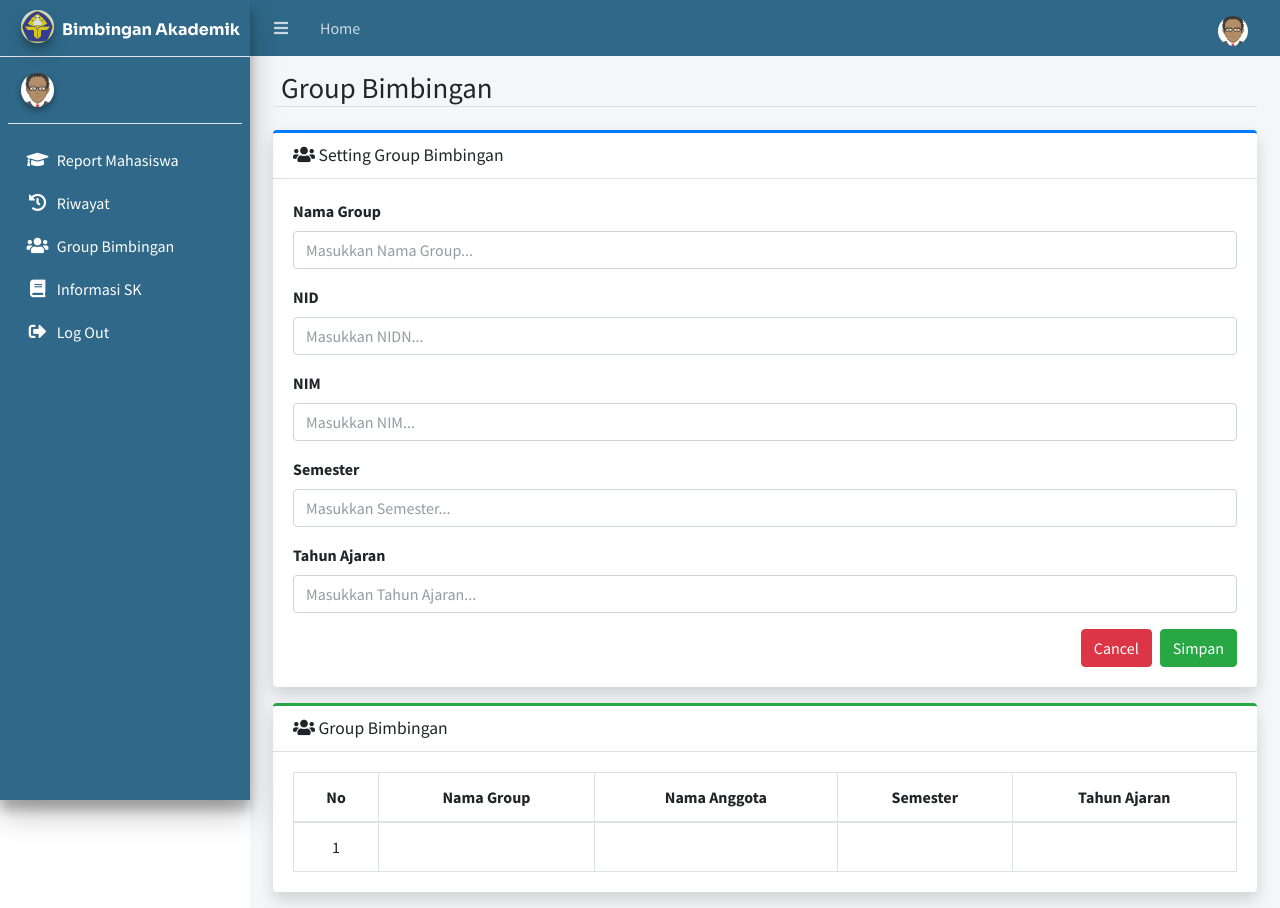
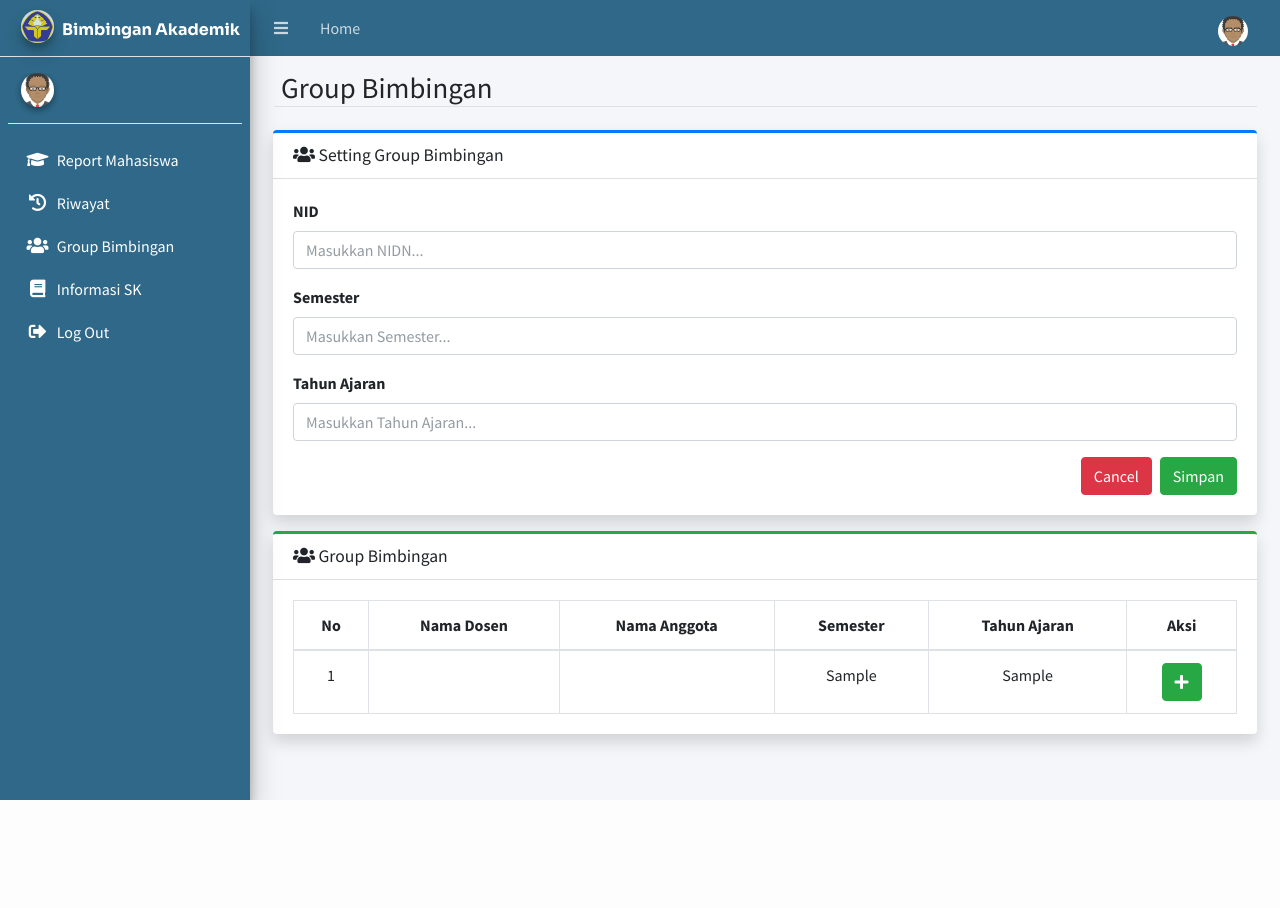
Before and after one commit to MrZwen/BimbinganAkademik, a CodeIgniter app: page /bimbinganAkademik/Cgroup/GroupBimbingan in a window 1280 px wide. After the commit the page ends 800 px from the top, so only its background shows below. Run offline with CodeIgniter, Linux system fonts and the light colour scheme; tables that the repository leaves empty or names only in its code hold one stand-in row (values such as "Sample post"); data that the repository does not hold is empty; some libraries are stand-ins or nearby versions.

Commit message:
Join tabel

```diff
--- a/application/models/Mgroup.php
+++ b/application/models/Mgroup.php
@@ -2,7 +2,11 @@
 class Mgroup extends CI_Model{
     public function tampilGroup()
     {
-        $query = $this->db->get('group_bimbingan');
+        $query = $this->db->select('*')
+				->from('group_bimbingan')
+				->join('dosen', 'dosen.nid = group_bimbingan.nid')
+                ->join('mahasiswa', 'mahasiswa.nim = group_bimbingan.nim')
+				->get();
         if($query->num_rows() > 0){
             $hasil = $query->result();
         }else{
--- a/application/views/Kaprodi/group.php
+++ b/application/views/Kaprodi/group.php
@@ -21,13 +21,6 @@
         if (NID == "") {
             alert("NID masih kosong");
             $('#NID').focus();
-            return false;
-        }
-
-        var NIM = $('#NIM').val();
-        if (NIM == "") {
-            alert("NIM masih kosong");
-            $('#NIM').focus();
             return false;
         }
         var semester = $('#semester').val();
@@ -58,16 +51,8 @@
                     <div class="card-body">
                         <form action="">
                             <div class="mb-3">
-                                <label for="namagroup">Nama Group</label>
-                                <input type="text" class="form-control" name="namagroup" id="namagroup" placeholder="Masukkan Nama Group...">
-                            </div>
-                            <div class="mb-3">
                                 <label for="NID">NID</label>
                                 <input type="text" class="form-control" name="NID" id="NID" placeholder="Masukkan NIDN...">
-                            </div>
-                            <div class="mb-3">
-                                <label for="NIM">NIM</label>
-                                <input type="text" class="form-control" name="NIM" id="NID" placeholder="Masukkan NIM...">
                             </div>
                             <div class="mb-3">
                                 <label for="semester">Semester</label>
@@ -97,10 +82,11 @@
                             <thead>
                                 <tr class="text-center">
                                     <th>No</th>
-                                    <th>Nama Group</th>
+                                    <th>Nama Dosen</th>
                                     <th>Nama Anggota</th>
                                     <th>Semester</th>
                                     <th>Tahun Ajaran</th>
+                                    <th>Aksi</th>
                                 </tr>
                             </thead>
                             <?php
@@ -115,10 +101,13 @@
                             <tbody>
                                 <tr class="text-center">
                                     <td><?= $no; ?></td>
-                                    <td><?= $data->namagroup ?></td>
-                                    <td><?= $data->NIM ?></td>
+                                    <td><?= $data->NamaDosen ?></td>
+                                    <td><?= $data->Nama ?></td>
                                     <td><?= $data->semester ?></td>
                                     <td><?= $data->tahunajaran ?></td>
+                                    <td>
+                                        <a href="" class="btn btn-success"><i class="fas fa-plus"></i></a>
+                                    </td>
                                 </tr>
                             </tbody>
                             <?php
```
